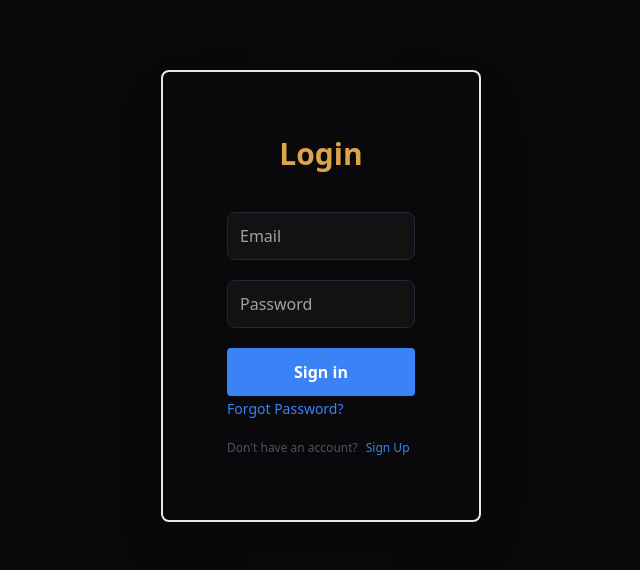
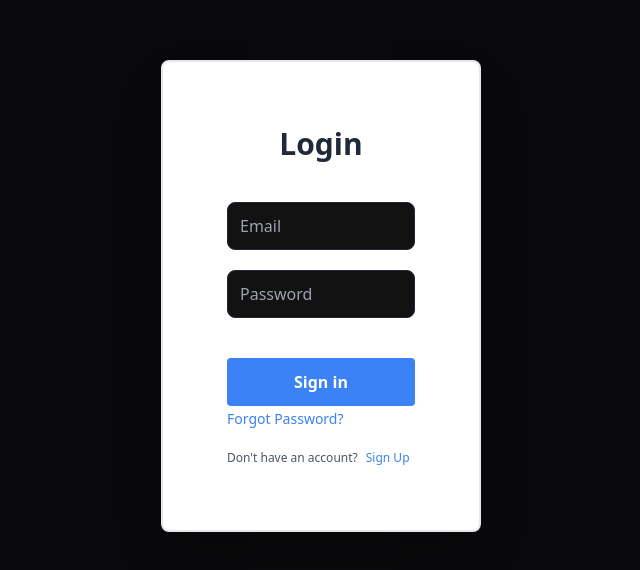
Before and after one commit to Sairoxs123/voyagepro, a React (Vite) app: page /signin in a window 1280 px wide. Shown: the part 104-674 px from the top of the page, without its empty margins (319-959 px from the left). Built offline with nearby package versions, Linux system fonts and the light colour scheme.

Commit message:
Update SignIn.jsx

```diff
--- a/src/components/authorisation/SignIn.jsx
+++ b/src/components/authorisation/SignIn.jsx
@@ -1,21 +1,51 @@
 import React from 'react';
+import { useState } from 'react';
+import axios from "axios"
+import { useCookies } from "react-cookie";
 
-const SignIn = () => {
+const SignIn = ({ theme }) => {
+  // Define the background color based on the theme
+  const bgColor = theme === 'cupcake' ? 'bg-white' : 'bg-black';
 
+  const [email, setEmail] = useState("")
+  const [password, setPassword] = useState("")
+  const [message, setMessage] = useState("")
+  const [cookies, setCookie, removeCookie] = useCookies(['user'])
+
+  const login = async () => {
+    const response = await axios.get(
+      `https://mayank518.pythonanywhere.com/api/login/?email=${email}&password=${password}`
+    ).then(
+      res => {
+        setMessage(res.data.message)
+
+        if (res.data.message == "True"){
+          setCookie('name', res.data.name)
+          setCookie('logged_in', true)
+          console.log(cookies);
+          return window.location.href = "/user"
+        }
+
+      }
+    )
+  }
 
   return (
     <div className='flex justify-center items-center h-screen'>
       <div className="relative">
 
-        <div className="absolute inset-0  opacity-50 rounded-lg"></div>
-        <div id="form-container" className="p-16 rounded-lg shadow-2xl w-80 relative z-10 transform transition duration-500 ease-in-out border-2">
+        <div className={`absolute inset-0 ${bgColor} opacity-50 rounded-lg`}></div>
+        <div id="form-container" className={`p-16 rounded-lg shadow-2xl w-80 relative z-10 transform transition duration-500 ease-in-out border-2 ${theme === 'cupcake' ? 'bg-black text-gray-600' : 'bg-white text-gray-800'}`}>
           <h2 id="form-title" className="text-center text-3xl font-bold mb-10">Login</h2>
           <form className="space-y-5">
-            <input className="w-full h-12 border border-gray-800 px-3 rounded-lg" placeholder="Email" id="" name="" type="text" />
-            <input className="w-full h-12 border border-gray-800 px-3 rounded-lg" placeholder="Password" id="" name="" type="password" />
-            <button className="w-full h-12 bg-blue-500 hover:bg-blue-700 text-white font-bold py-2 px-4 rounded focus:outline-none focus:shadow-outline">Sign in</button>
+            <input className="w-full h-12 border border-gray-800 px-3 rounded-lg" placeholder="Email" id="" name="" type="email" onChange={(e) => setEmail(e.target.value)} />
+            <input className="w-full h-12 border border-gray-800 px-3 rounded-lg" placeholder="Password" id="" name="" type="password" onChange={(e) => setPassword(e.target.value)} />
+            <h2>
+              {message}
+            </h2>
+            <button className="w-full h-12 bg-blue-500 hover:bg-blue-700 text-white font-bold py-2 px-4 rounded focus:outline-none focus:shadow-outline" type='button' onClick={login}>Sign in</button>
             <a className="text-blue-500 hover:text-blue-800 text-sm" href="#">Forgot Password?</a>
-            <p className='text-xs text-gray-600'>Don't have an account?<a className="text-blue-500 hover:text-blue-800 ml-2" href='/signup'>Sign Up</a></p>
+            <p className='text-xs text-gray-600'>Don't have an account?<a className="text-blue-500 hover:text-blue-800 ml-2">Sign Up</a></p>
           </form>
         </div>
       </div>
```
